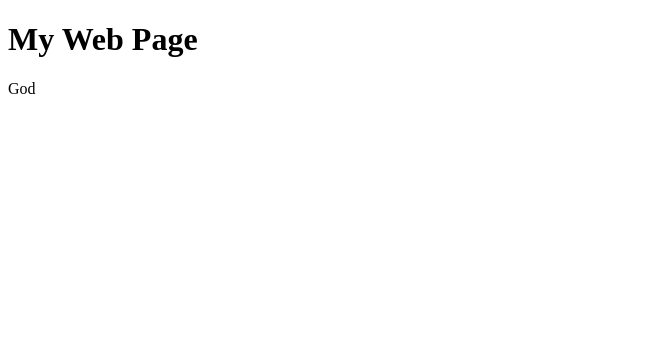
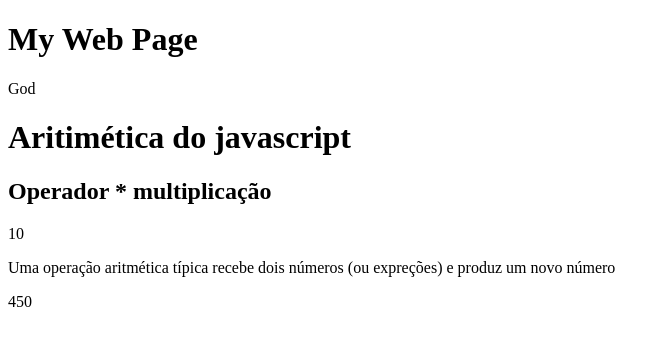
Before and after one commit to Gabrielly132/Vari-veis, a plain HTML site: page index.html in a window 1280 px wide. Shown: the whole page, without its empty margins (0-670 px from the left). Drawn offline with Linux system fonts and the light colour scheme.

Commit message:
variaveis

```diff
--- a/index.html
+++ b/index.html
@@ -9,6 +9,14 @@
     <h1 id="titulo">My Web Page</h1>
     <p id="demo"></p>
 
+    <h1>Aritimética do javascript</h1>
+    <h2>Operador * multiplicação</h2>
+    <p id="resultado"></p>
+
+    <p>Uma operação aritmética típica recebe dois números (ou expreções) e produz um novo número </p>
+
+    <p id="resultado2"> </p>
+
     <script src="javascript/script.js"></script>
 </body>
 </html>
--- a/javascript/script.js
+++ b/javascript/script.js
@@ -1 +1,16 @@
 document.getElementById("demo").innerHTML = "God"
+
+let x, y, z;
+
+x = 5;
+y = 2;
+z = x * y;
+
+document.getElementById("resultado").innerHTML = z
+
+let a, b;
+
+a = 3;
+b = (100+50)*a;
+
+document.getElementById("resultado2").innerHTML = b
```
